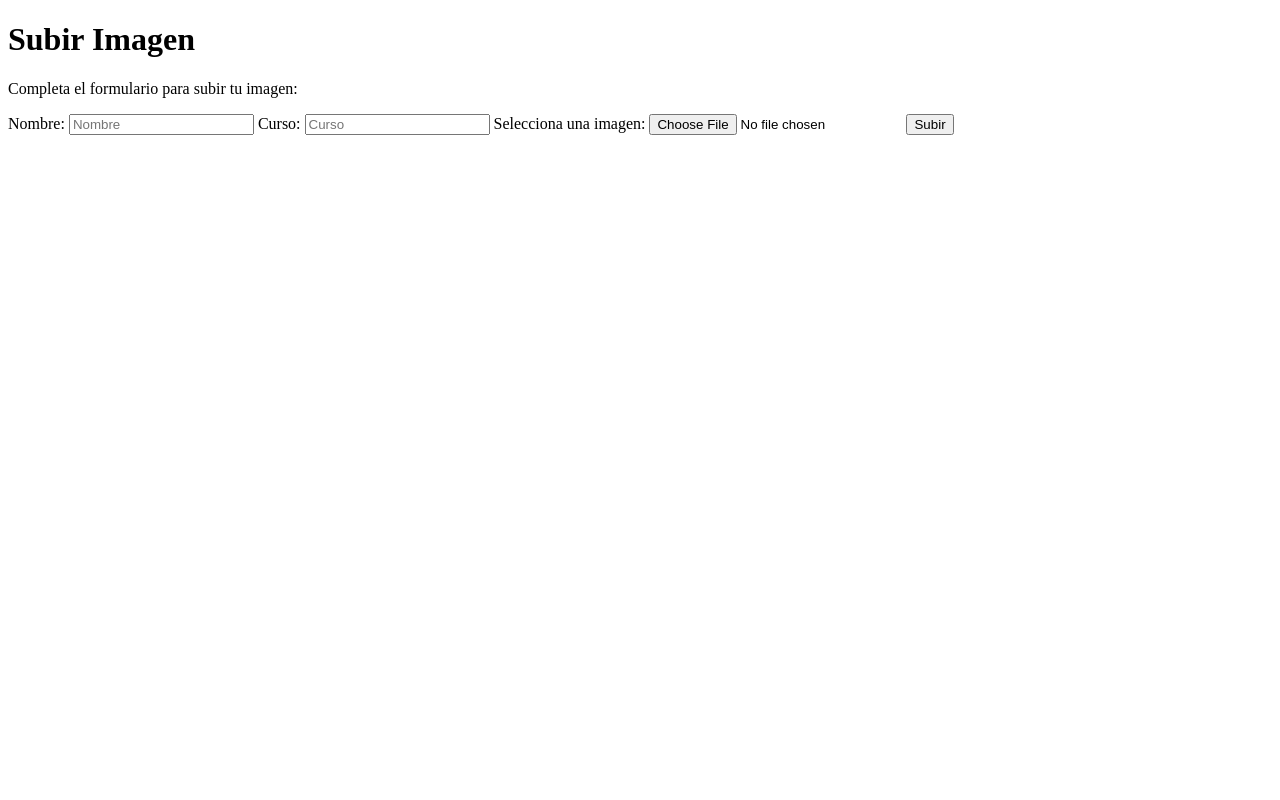
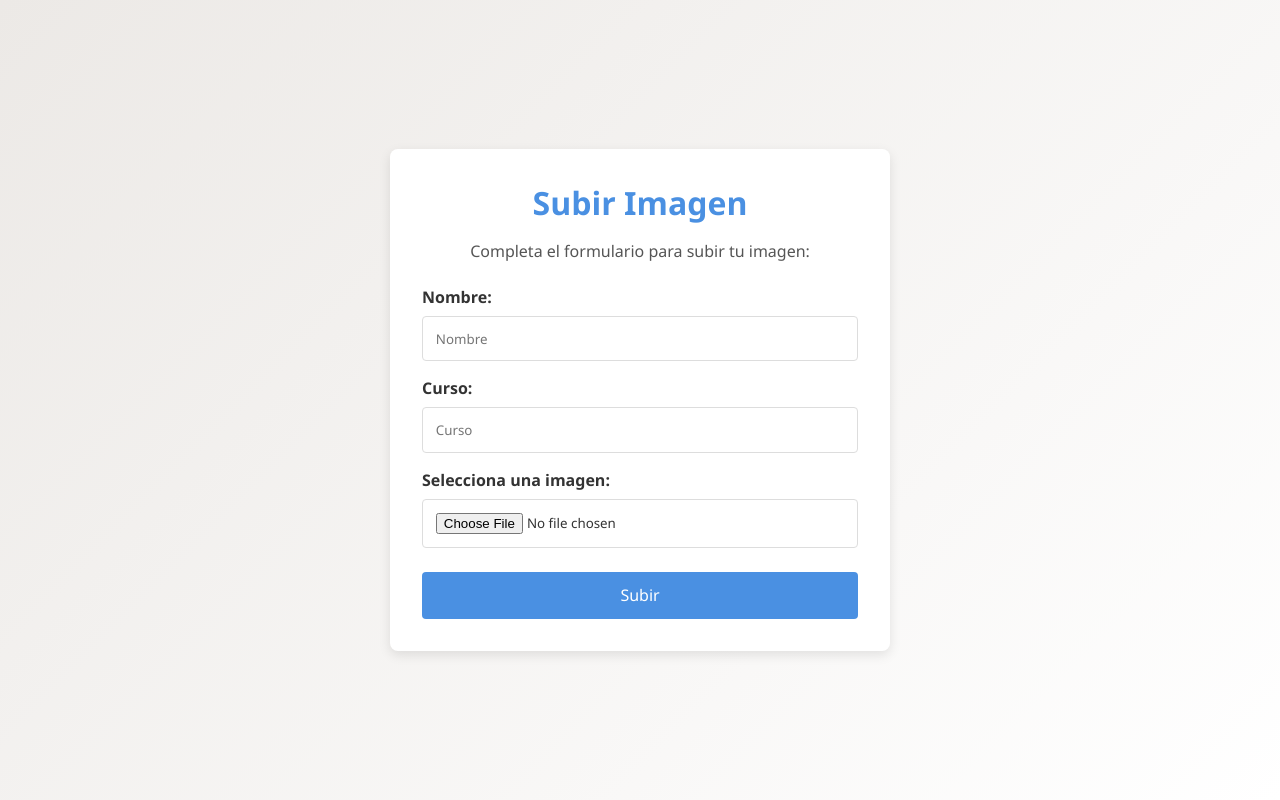
Before and after one commit to josemah32/webcole, a website: page index.html in a window 1280 px wide. Drawn offline with Linux system fonts and the light colour scheme.

Commit message:
Update index.html

```diff
--- a/index.html
+++ b/index.html
@@ -4,8 +4,107 @@
     <meta charset="UTF-8">
     <meta name="viewport" content="width=device-width, initial-scale=1.0">
     <title>Subir Imagen a Imgur y Guardar en Google Sheets</title>
+    <style>
+        /* Estilos CSS */
+        * {
+          margin: 0;
+          padding: 0;
+          box-sizing: border-box;
+          font-family: 'Segoe UI', Tahoma, Geneva, Verdana, sans-serif;
+        }
+
+        body {
+          background: linear-gradient(135deg, #ece9e6, #ffffff);
+          color: #333;
+          display: flex;
+          justify-content: center;
+          align-items: center;
+          height: 100vh;
+        }
+
+        .container {
+          background-color: #ffffff;
+          border-radius: 8px;
+          box-shadow: 0px 4px 12px rgba(0, 0, 0, 0.1);
+          padding: 2rem;
+          max-width: 500px;
+          width: 90%;
+          transition: transform 0.2s ease-in-out;
+        }
+
+        .container:hover {
+          transform: scale(1.02);
+        }
+
+        h1 {
+          font-size: 2rem;
+          color: #4a90e2;
+          text-align: center;
+          margin-bottom: 1rem;
+        }
+
+        p {
+          text-align: center;
+          margin-bottom: 1.5rem;
+          color: #555;
+        }
+
+        label {
+          font-weight: bold;
+          margin-top: 1rem;
+          display: block;
+          color: #333;
+        }
+
+        input[type="text"],
+        input[type="file"] {
+          width: 100%;
+          padding: 0.8rem;
+          margin-top: 0.5rem;
+          border: 1px solid #ddd;
+          border-radius: 4px;
+          transition: border-color 0.3s;
+        }
+
+        input:focus {
+          border-color: #4a90e2;
+          outline: none;
+        }
+
+        button {
+          background-color: #4a90e2;
+          color: white;
+          padding: 0.8rem 1.5rem;
+          border: none;
+          border-radius: 4px;
+          font-size: 1rem;
+          cursor: pointer;
+          transition: background-color 0.3s;
+          display: block;
+          width: 100%;
+          margin-top: 1.5rem;
+        }
+
+        button:hover {
+          background-color: #357ABD;
+        }
+
+        .container {
+          opacity: 0;
+          transform: translateY(20px);
+          animation: fadeInUp 0.5s forwards;
+        }
+
+        @keyframes fadeInUp {
+          to {
+            opacity: 1;
+            transform: translateY(0);
+          }
+        }
+    </style>
 </head>
 <body>
+    <div class="container">
         <h1>Subir Imagen</h1>
         <p>Completa el formulario para subir tu imagen:</p>
 
@@ -21,6 +120,7 @@
 
             <button type="submit">Subir</button>
         </form>
+    </div>
 
     <script src="script.js"></script>
 </body>
```
Lines whose indentation alone changed are shown as unchanged.
